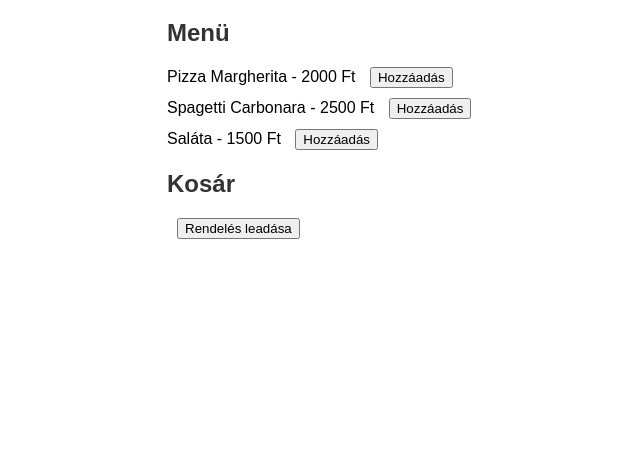
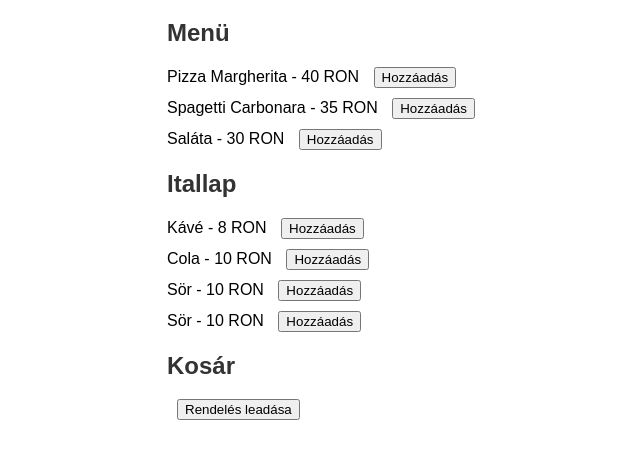
Before and after one commit to ambrustzoltan/order-with-qr, a plain HTML site: page index.html in a window 1280 px wide. Shown: the part 81-540 px from the top of the page, without its empty margins (173-813 px from the left). Drawn offline with Linux system fonts and the light colour scheme.

Commit message:
add menus

```diff
--- a/index.html
+++ b/index.html
@@ -1,25 +1,46 @@
 <!DOCTYPE html>
 <html lang="hu">
+
 <head>
     <meta charset="UTF-8">
     <meta name="viewport" content="width=device-width, initial-scale=1.0">
     <title>QR Demo Éttermi Rendelő</title>
     <link rel="stylesheet" href="style.css">
 </head>
+
 <body>
     <h1>Asztal 1</h1>
     <h2>Menü</h2>
     <ul id="menu">
         <li>
-      Pizza Margherita - 2000 Ft
+            Pizza Margherita - 40 RON
             <button onclick="addToCart('Pizza Margherita')">Hozzáadás</button>
         </li>
         <li>
-      Spagetti Carbonara - 2500 Ft
+            Spagetti Carbonara - 35 RON
             <button onclick="addToCart('Spagetti Carbonara')">Hozzáadás</button>
         </li>
         <li>
-      Saláta - 1500 Ft
+            Saláta - 30 RON
+            <button onclick="addToCart('Saláta')">Hozzáadás</button>
+        </li>
+    </ul>
+    <h2>Itallap</h2>
+    <ul id="menu">
+        <li>
+            Kávé - 8 RON
+            <button onclick="addToCart('Pizza Margherita')">Hozzáadás</button>
+        </li>
+        <li>
+            Cola - 10 RON
+            <button onclick="addToCart('Spagetti Carbonara')">Hozzáadás</button>
+        </li>
+        <li>
+            Sör - 10 RON
+            <button onclick="addToCart('Saláta')">Hozzáadás</button>
+        </li>
+        <li>
+            Sör - 10 RON
             <button onclick="addToCart('Saláta')">Hozzáadás</button>
         </li>
     </ul>
@@ -30,4 +51,5 @@
 
     <script src="script.js"></script>
 </body>
+
 </html>
```
Lines whose indentation alone changed are shown as unchanged.
